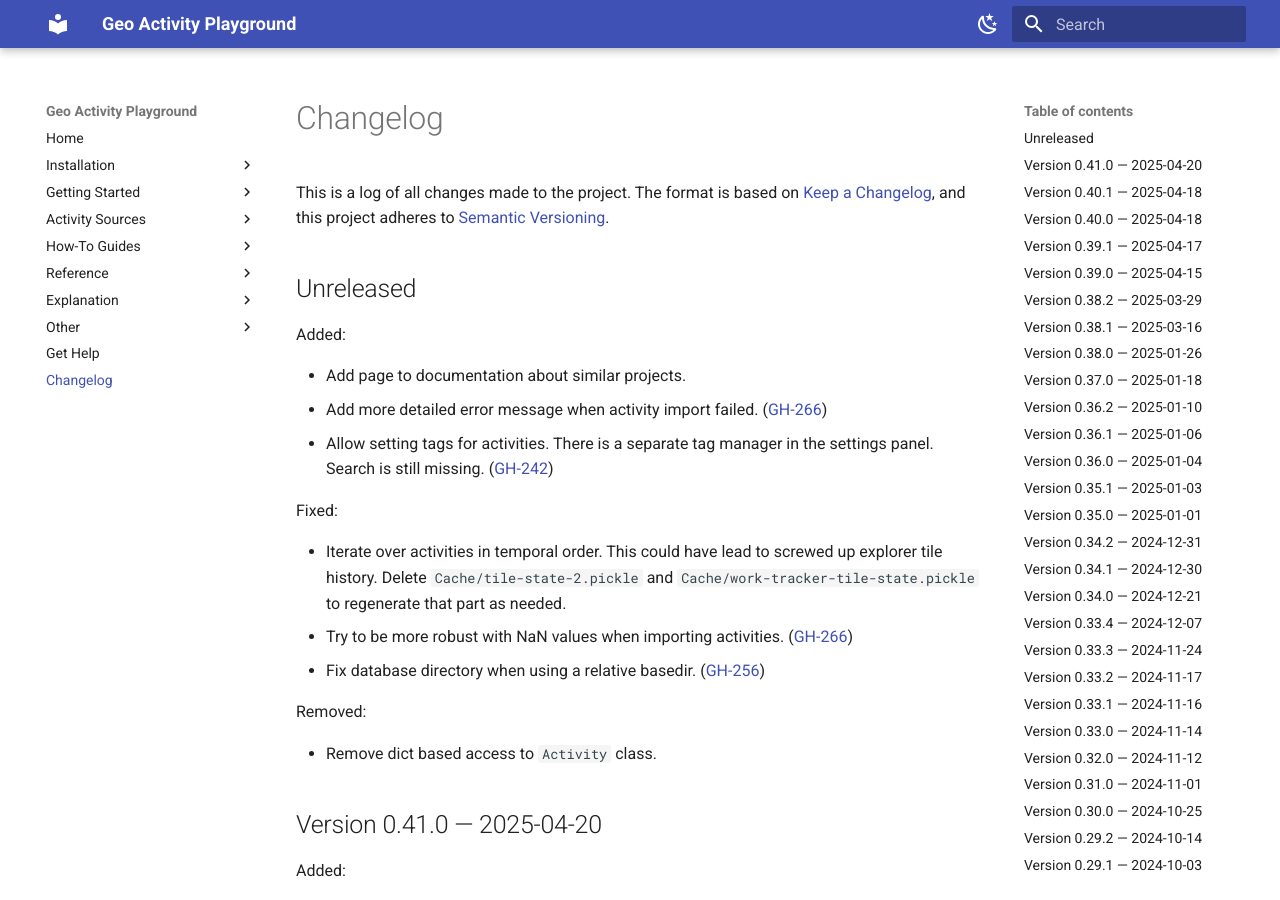
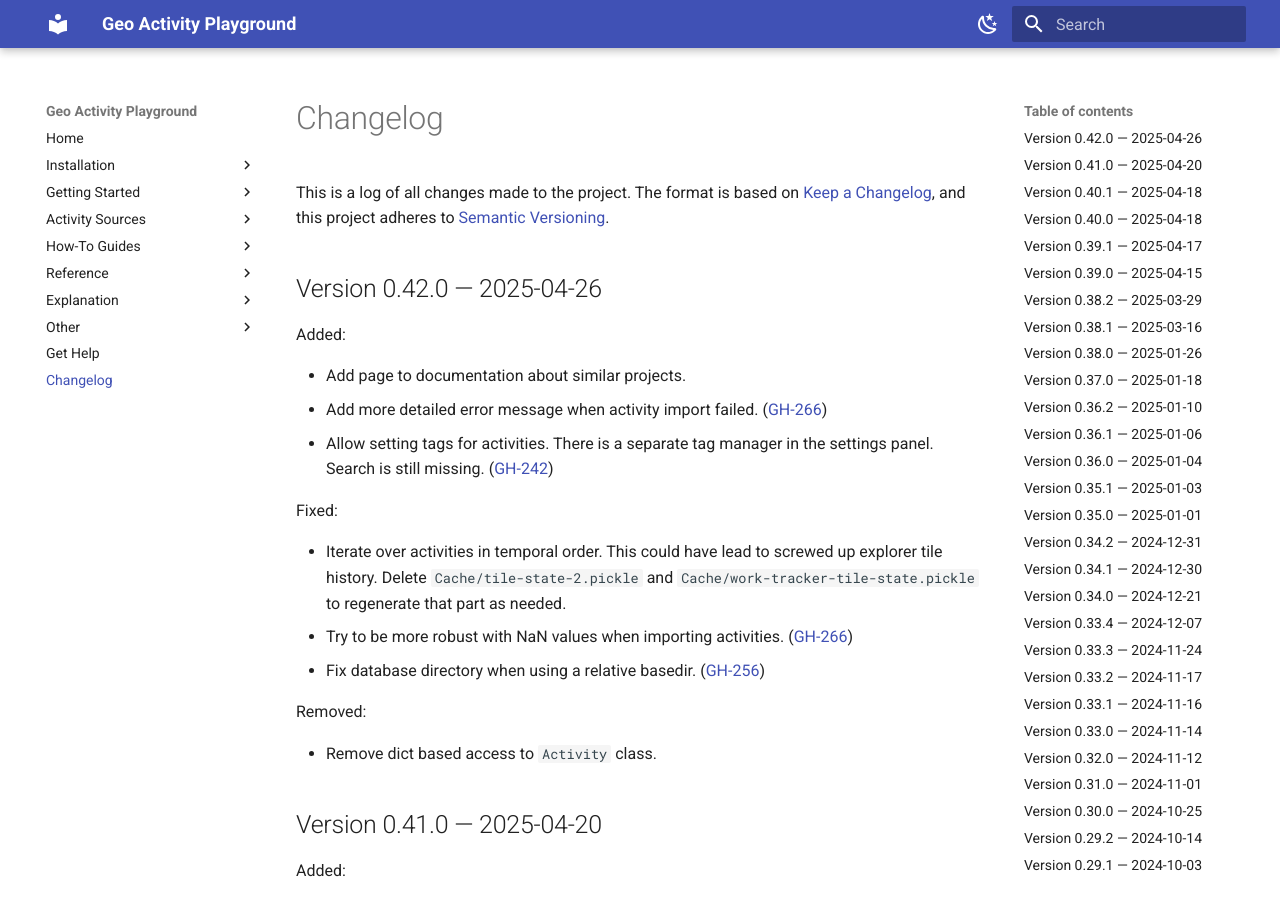
Before and after one commit to martin-ueding/geo-activity-playground, an MkDocs documentation site: the page built from docs/changelog.md, in a window 1280 px wide and 900 px high. Built offline with MkDocs 1.6.1 and Material for MkDocs 9.7.7, drawn with Linux system fonts in a browser that asks for light colours.

Commit message:
docs: Fix version in changelog

```diff
--- a/docs/changelog.md
+++ b/docs/changelog.md
@@ -15,7 +15,7 @@ Types of changes
 ([GH-000](https://github.com/martin-ueding/geo-activity-playground/issues/000))
 -->
 
-## Unreleased
+## Version 0.42.0 — 2025-04-26
 
 Added:
 
```
